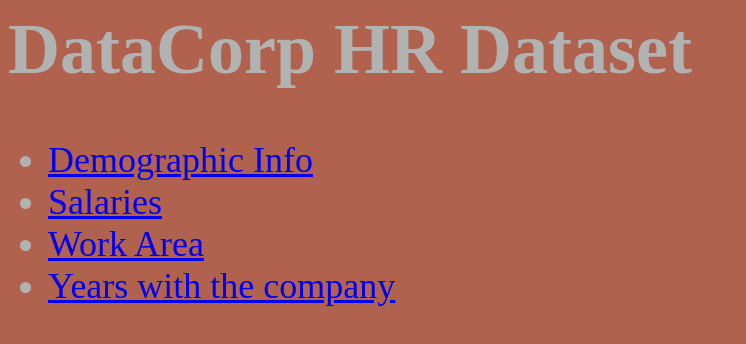
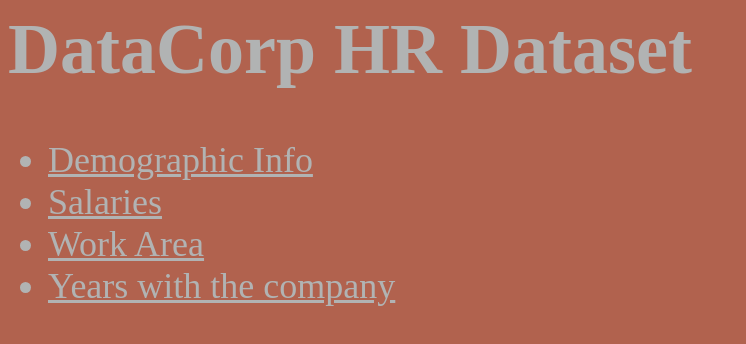
Before and after one commit to michaelkbradshaw/DataCorpEmployeeRecords, a plain HTML site: page index.html in a window 1280 px wide. Shown: the whole page, without its empty margins (0-746 px from the left). Drawn offline with Linux system fonts and the light colour scheme.

Commit message:
removed color on a tags

```diff
--- a/css/DataCorp.css
+++ b/css/DataCorp.css
@@ -9,6 +9,11 @@ body
     background-color: var(--background);
     color: var(--foreground);
     font-size: 36px;
+}
+
+a
+{
+    color: var(--foreground);
 }
 
 a:visited{
```
